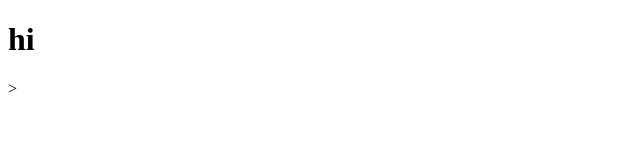
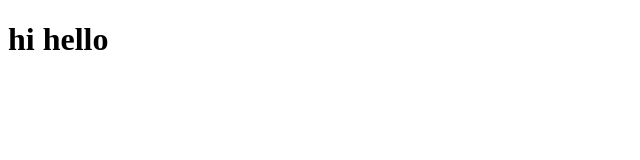
Before and after one commit to YogeshPolawar/web-application, a plain HTML site: page site/idex.html in a window 1280 px wide. Shown: the whole page, without its empty margins (0-640 px from the left). Drawn offline with Linux system fonts and the light colour scheme.

Commit message:
first ppage.

```diff
--- a/site/idex.html
+++ b/site/idex.html
@@ -4,6 +4,6 @@
  	<title>hello</title>
  </head>
  <body>
- <h1>hi</h1>>
+ <h1>hi hello</h1>
  </body>
  </html>
```
